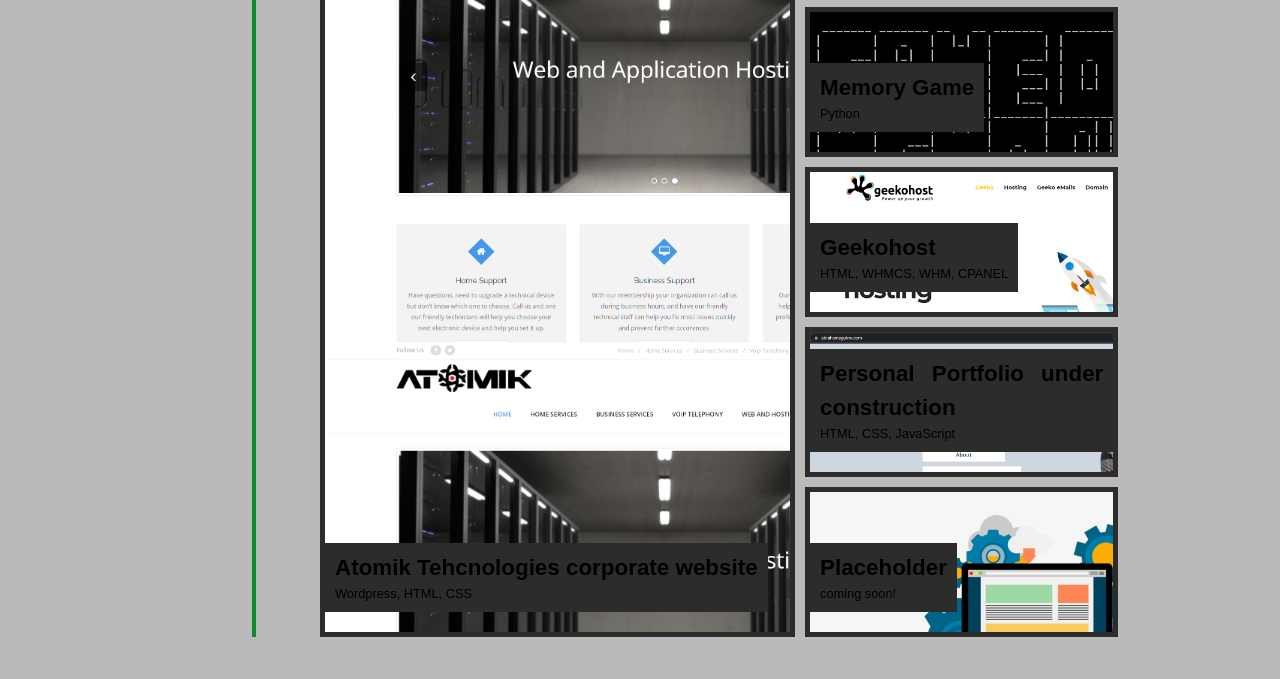
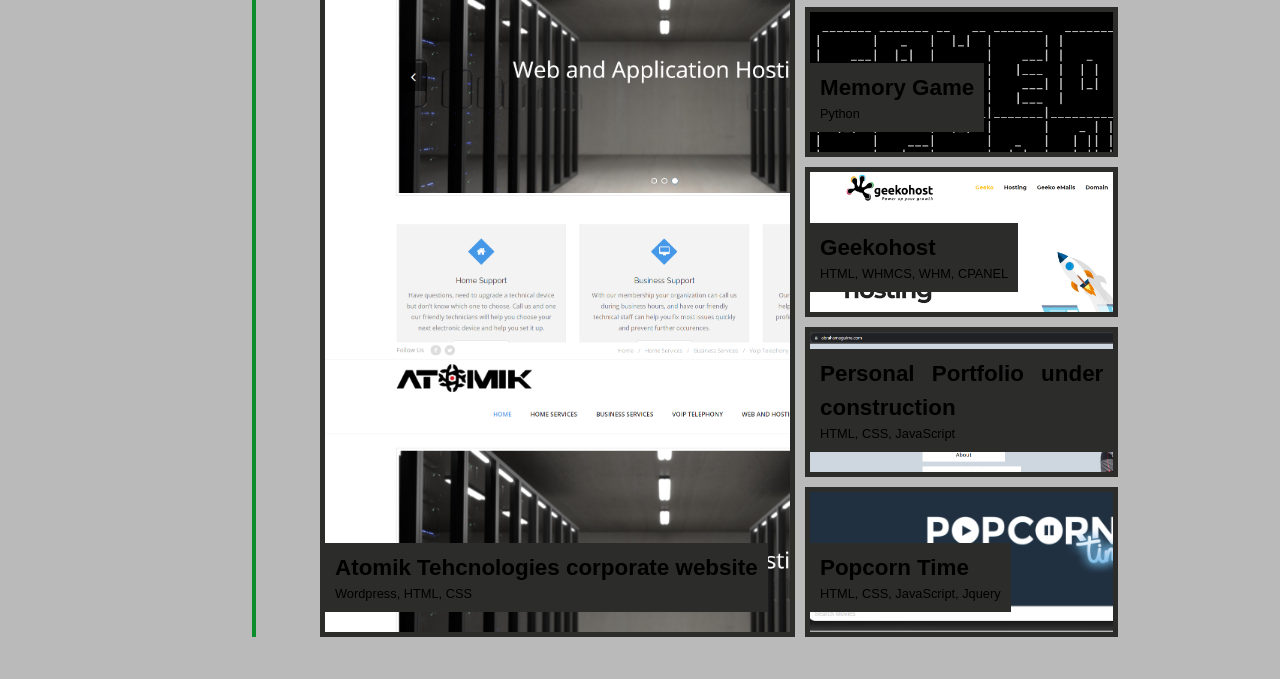
Before and after one commit to aaguirre7/abraham_portfolio, a plain HTML site: page index.html in a window 1280 px wide. Shown: the part 1095-1774 px from the top of the page. Drawn offline with Linux system fonts and the light colour scheme.

Commit message:
added popcorntime

```diff
--- a/assets/css/style.css
+++ b/assets/css/style.css
@@ -243,8 +243,8 @@
     background-image: url("../images/personal.png");
 }
 
-.placeholder {
-    background-image: url("../images/placeholder.png");
+.popcorn_time {
+    background-image: url("../images/popcorntime.png");
 }
 
 /* Contact Section */
--- a/index.html
+++ b/index.html
@@ -118,13 +118,13 @@
                     </div>
                 </a>
                 <!-- Project 6-->
-                <a class="grid-item placeholder">
+                <a href="https://github.com/aaguirre7/popcorn_time" class="grid-item popcorn_time">
                     <div>
                         <h3>
-                            Placeholder
+                            Popcorn Time
                         </h3>
                         <span>
-                            coming soon!
+                            HTML, CSS, JavaScript, Jquery
                         </span>
                     </div>
                 </a>
```
Also changed, not shown: assets/images/popcorntime.png (added), 1 other file.
